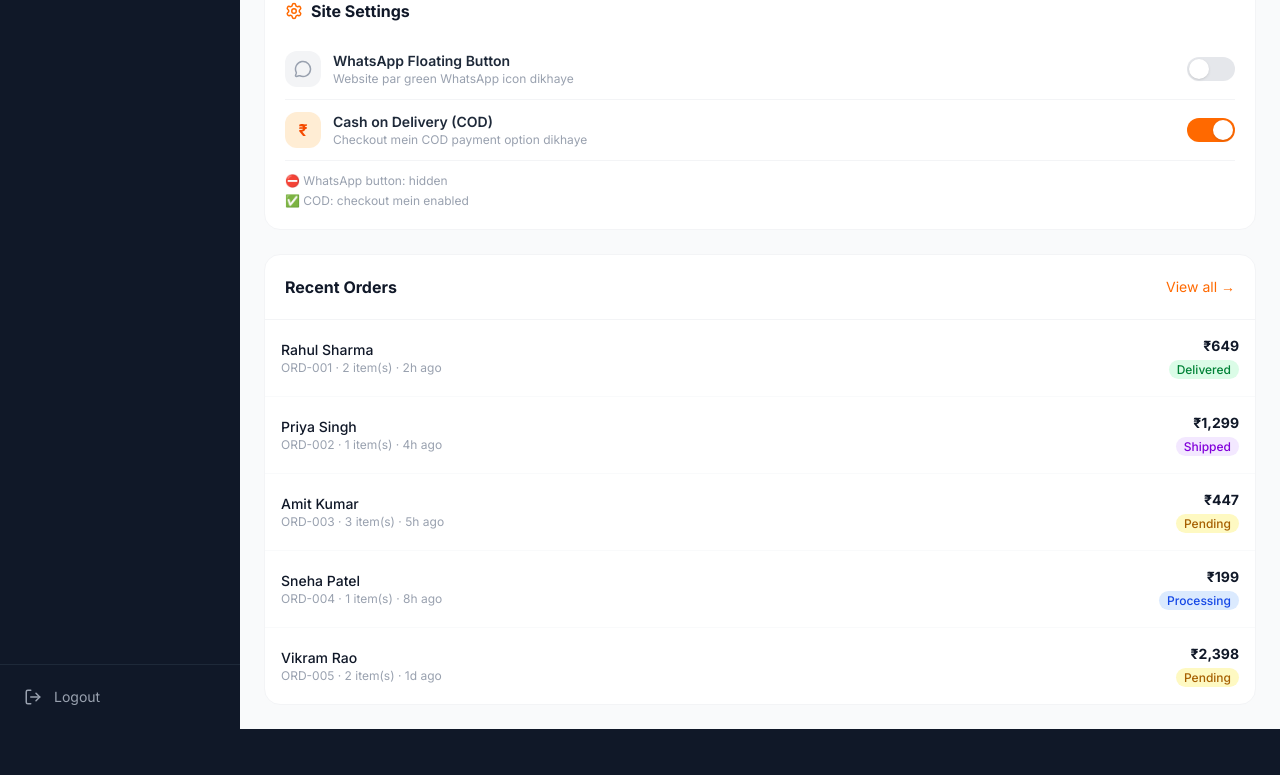
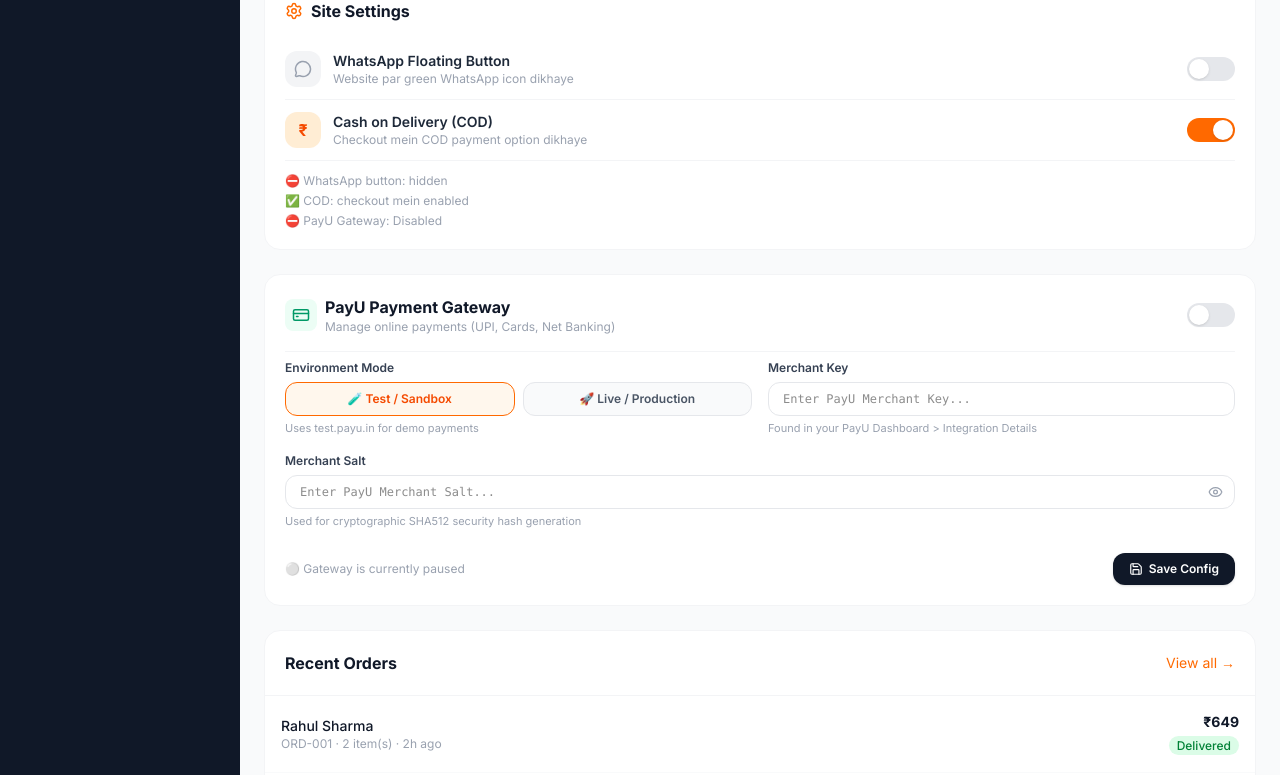
Before and after one commit to fonefusionasd-beep/fonefusionweb, a Next.js app: page /admin in a window 1280 px wide. Shown: the part 479-1254 px from the top of the page. Built offline with nearby package versions, Linux system fonts and the light colour scheme; sample sign-in values are in the browser's storage.

Commit message:
feat: payu payment gateway admin settings with test/live mode toggle and checkout integration

```diff
--- a/app/admin/page.tsx
+++ b/app/admin/page.tsx
@@ -5,7 +5,7 @@
 import {
   LayoutDashboard, Package, ShoppingBag, Tag, Smartphone,
   TrendingUp, Clock, CheckCircle, AlertCircle, LogOut, Menu, X,
-  MessageCircle, Settings
+  MessageCircle, Settings, Eye, EyeOff, CreditCard, Save, CheckCheck
 } from 'lucide-react';
 import { products, categories } from '@/lib/data';
 import { formatPrice } from '@/lib/utils';
@@ -44,7 +44,21 @@
 
 export default function AdminDashboard() {
   const [sidebarOpen, setSidebarOpen] = useState(false);
-  const { whatsappEnabled, setWhatsappEnabled, codEnabled, setCodEnabled } = useSettingsStore();
+  const {
+    whatsappEnabled, setWhatsappEnabled,
+    codEnabled, setCodEnabled,
+    payuEnabled, setPayuEnabled,
+    payuKey, setPayuKey,
+    payuSalt, setPayuSalt,
+    payuEnv, setPayuEnv,
+  } = useSettingsStore();
+  const [payuSaved, setPayuSaved] = useState(false);
+  const [showSalt, setShowSalt] = useState(false);
+
+  const savePayu = () => {
+    setPayuSaved(true);
+    setTimeout(() => setPayuSaved(false), 2000);
+  };
 
   return (
     <div className="flex min-h-screen bg-gray-50">
@@ -202,6 +216,116 @@
             <div className="mt-3 space-y-1">
               <p className="text-xs text-gray-400">{whatsappEnabled ? '✅ WhatsApp button: visible' : '⛔ WhatsApp button: hidden'}</p>
               <p className="text-xs text-gray-400">{codEnabled ? '✅ COD: checkout mein enabled' : '⛔ COD: checkout mein disabled'}</p>
+              <p className="text-xs text-gray-400">{payuEnabled ? `✅ PayU Gateway: Active (${payuEnv.toUpperCase()})` : '⛔ PayU Gateway: Disabled'}</p>
+            </div>
+          </div>
+
+          {/* ── PayU Payment Gateway Config ── */}
+          <div className="bg-white rounded-2xl border border-gray-100 p-5">
+            <div className="flex items-center justify-between mb-4">
+              <div className="flex items-center gap-2">
+                <div className="w-8 h-8 bg-emerald-50 rounded-lg flex items-center justify-center">
+                  <CreditCard size={18} className="text-emerald-600" />
+                </div>
+                <div>
+                  <h2 className="font-bold text-gray-900">PayU Payment Gateway</h2>
+                  <p className="text-xs text-gray-400">Manage online payments (UPI, Cards, Net Banking)</p>
+                </div>
+              </div>
+              {/* Enable / Disable Switch */}
+              <button
+                type="button"
+                onClick={() => setPayuEnabled(!payuEnabled)}
+                className={`relative w-12 h-6 rounded-full transition-colors duration-200 focus:outline-none ${payuEnabled ? 'bg-emerald-500' : 'bg-gray-200'}`}
+              >
+                <span className={`absolute top-0.5 left-0.5 w-5 h-5 bg-white rounded-full shadow transition-transform duration-200 ${payuEnabled ? 'translate-x-6' : 'translate-x-0'}`} />
+              </button>
+            </div>
+
+            {/* PayU Form Fields */}
+            <div className="space-y-4 pt-2 border-t border-gray-100">
+              <div className="grid grid-cols-1 md:grid-cols-2 gap-4">
+                {/* Environment Mode */}
+                <div>
+                  <label className="block text-xs font-semibold text-gray-700 mb-1.5">Environment Mode</label>
+                  <div className="flex gap-2">
+                    <button
+                      type="button"
+                      onClick={() => setPayuEnv('test')}
+                      className={`flex-1 py-2 px-3 text-xs font-semibold rounded-xl border transition-all ${payuEnv === 'test' ? 'bg-orange-50 border-orange-500 text-orange-600' : 'bg-gray-50 border-gray-200 text-gray-600 hover:bg-gray-100'}`}
+                    >
+                      🧪 Test / Sandbox
+                    </button>
+                    <button
+                      type="button"
+                      onClick={() => setPayuEnv('live')}
+                      className={`flex-1 py-2 px-3 text-xs font-semibold rounded-xl border transition-all ${payuEnv === 'live' ? 'bg-emerald-50 border-emerald-500 text-emerald-600' : 'bg-gray-50 border-gray-200 text-gray-600 hover:bg-gray-100'}`}
+                    >
+                      🚀 Live / Production
+                    </button>
+                  </div>
+                  <p className="text-[11px] text-gray-400 mt-1">
+                    {payuEnv === 'test' ? 'Uses test.payu.in for demo payments' : 'Processes real money via secure.payu.in'}
+                  </p>
+                </div>
+
+                {/* Merchant Key */}
+                <div>
+                  <label className="block text-xs font-semibold text-gray-700 mb-1.5">Merchant Key</label>
+                  <input
+                    type="text"
+                    placeholder="Enter PayU Merchant Key..."
+                    value={payuKey}
+                    onChange={(e) => setPayuKey(e.target.value)}
+                    className="w-full border border-gray-200 rounded-xl px-3.5 py-2 text-xs font-mono focus:outline-none focus:border-orange-500"
+                  />
+                  <p className="text-[11px] text-gray-400 mt-1">Found in your PayU Dashboard &gt; Integration Details</p>
+                </div>
+              </div>
+
+              {/* Merchant Salt */}
+              <div>
+                <label className="block text-xs font-semibold text-gray-700 mb-1.5">Merchant Salt</label>
+                <div className="relative">
+                  <input
+                    type={showSalt ? 'text' : 'password'}
+                    placeholder="Enter PayU Merchant Salt..."
+                    value={payuSalt}
+                    onChange={(e) => setPayuSalt(e.target.value)}
+                    className="w-full border border-gray-200 rounded-xl pl-3.5 pr-10 py-2 text-xs font-mono focus:outline-none focus:border-orange-500"
+                  />
+                  <button
+                    type="button"
+                    onClick={() => setShowSalt(!showSalt)}
+                    className="absolute right-3 top-1/2 -translate-y-1/2 text-gray-400 hover:text-gray-600"
+                  >
+                    {showSalt ? <EyeOff size={15} /> : <Eye size={15} />}
+                  </button>
+                </div>
+                <p className="text-[11px] text-gray-400 mt-1">Used for cryptographic SHA512 security hash generation</p>
+              </div>
+
+              {/* Save Button */}
+              <div className="flex items-center justify-between pt-2">
+                <span className="text-xs text-gray-400">
+                  {payuEnabled ? (payuKey && payuSalt ? '🟢 Ready to accept payments' : '⚠️ Enter Key & Salt to activate') : '⚪ Gateway is currently paused'}
+                </span>
+                <button
+                  type="button"
+                  onClick={savePayu}
+                  className="flex items-center gap-1.5 bg-gray-900 hover:bg-black text-white text-xs font-semibold px-4 py-2 rounded-xl transition-colors shadow-sm"
+                >
+                  {payuSaved ? (
+                    <>
+                      <CheckCheck size={14} className="text-emerald-400" /> Saved!
+                    </>
+                  ) : (
+                    <>
+                      <Save size={14} /> Save Config
+                    </>
+                  )}
+                </button>
+              </div>
             </div>
           </div>
 
--- a/app/checkout/page.tsx
+++ b/app/checkout/page.tsx
@@ -8,8 +8,9 @@
 
 export default function CheckoutPage() {
   const { items, totalPrice, clearCart } = useCartStore();
-  const { codEnabled } = useSettingsStore();
+  const { codEnabled, payuEnabled, payuEnv, payuKey } = useSettingsStore();
   const [form, setForm] = useState({ name: '', phone: '', email: '', address: '', city: '', pincode: '' });
+  const [paymentMethod, setPaymentMethod] = useState<'payu' | 'razorpay' | 'cod'>('cod');
   const [loading, setLoading] = useState(false);
   const [success, setSuccess] = useState(false);
 
@@ -129,21 +130,59 @@
           <div className="bg-white border border-gray-100 rounded-2xl p-6">
             <h2 className="text-lg font-bold text-gray-900 mb-4">Payment Method</h2>
             <div className="space-y-3">
-              {/* Online Payment - always shown */}
-              <label className="flex items-start gap-3 p-4 border border-gray-200 rounded-xl cursor-pointer hover:border-orange-300 transition-colors">
-                <input type="radio" name="payment" value="razorpay" defaultChecked className="mt-0.5 accent-orange-500" />
+              {/* PayU Gateway (when enabled in Admin) */}
+              {payuEnabled && (
+                <label className={`flex items-start gap-3 p-4 border rounded-xl cursor-pointer transition-colors ${paymentMethod === 'payu' ? 'border-orange-500 bg-orange-50/20' : 'border-gray-200 hover:border-orange-300'}`}>
+                  <input
+                    type="radio"
+                    name="payment"
+                    value="payu"
+                    checked={paymentMethod === 'payu'}
+                    onChange={() => setPaymentMethod('payu')}
+                    className="mt-0.5 accent-orange-500"
+                  />
+                  <div>
+                    <div className="flex items-center gap-2">
+                      <p className="text-sm font-semibold text-gray-800">⚡ Pay with PayU (UPI, Cards, Net Banking)</p>
+                      <span className={`text-[10px] font-bold px-1.5 py-0.5 rounded ${payuEnv === 'live' ? 'bg-emerald-100 text-emerald-700' : 'bg-amber-100 text-amber-700'}`}>
+                        {payuEnv.toUpperCase()}
+                      </span>
+                    </div>
+                    <p className="text-xs text-gray-500 mt-0.5">Pay via Google Pay, PhonePe, Paytm, Debit/Credit Card or Net Banking</p>
+                  </div>
+                </label>
+              )}
+
+              {/* Standard Online Payment */}
+              <label className={`flex items-start gap-3 p-4 border rounded-xl cursor-pointer transition-colors ${paymentMethod === 'razorpay' ? 'border-orange-500 bg-orange-50/20' : 'border-gray-200 hover:border-orange-300'}`}>
+                <input
+                  type="radio"
+                  name="payment"
+                  value="razorpay"
+                  checked={paymentMethod === 'razorpay'}
+                  onChange={() => setPaymentMethod('razorpay')}
+                  className="mt-0.5 accent-orange-500"
+                />
                 <div>
-                  <p className="text-sm font-medium text-gray-800">💳 Online Payment (UPI, Cards, Net Banking)</p>
-                  <p className="text-xs text-gray-500">Powered by Razorpay — 100% safe &amp; instant</p>
+                  <p className="text-sm font-medium text-gray-800">💳 Online Payment (Razorpay / Instant UPI)</p>
+                  <p className="text-xs text-gray-500 mt-0.5">Instant confirmation via Razorpay secure checkout</p>
                 </div>
               </label>
+
               {/* COD - only shown when admin has enabled it */}
               {codEnabled && (
-                <label className="flex items-start gap-3 p-4 border border-gray-200 rounded-xl cursor-pointer hover:border-orange-300 transition-colors">
-                  <input type="radio" name="payment" value="cod" className="mt-0.5 accent-orange-500" />
+                <label className={`flex items-start gap-3 p-4 border rounded-xl cursor-pointer transition-colors ${paymentMethod === 'cod' ? 'border-orange-500 bg-orange-50/20' : 'border-gray-200 hover:border-orange-300'}`}>
+                  <input
+                    type="radio"
+                    name="payment"
+                    value="cod"
+                    checked={paymentMethod === 'cod'}
+                    onChange={() => setPaymentMethod('cod')}
+                    className="mt-0.5 accent-orange-500"
+                  />
                   <div>
                     <p className="text-sm font-medium text-gray-800">💵 Cash on Delivery (COD)</p>
-                    <p className="text-xs text-gray-500">Pay with cash or UPI upon delivery at your doorstep</p>
+                    <p className="text-xs text-gray-500 mt-0.5">Pay with cash or UPI upon delivery at your doorstep</p>
                   </div>
                 </label>
               )}
--- a/lib/store.ts
+++ b/lib/store.ts
@@ -75,6 +75,15 @@
   setWhatsappEnabled: (val: boolean) => void;
   codEnabled: boolean;
   setCodEnabled: (val: boolean) => void;
+  // PayU
+  payuEnabled: boolean;
+  payuKey: string;
+  payuSalt: string;
+  payuEnv: 'test' | 'live';
+  setPayuEnabled: (val: boolean) => void;
+  setPayuKey: (val: string) => void;
+  setPayuSalt: (val: string) => void;
+  setPayuEnv: (val: 'test' | 'live') => void;
 }
 
 export const useSettingsStore = create<SettingsStore>()(
@@ -82,8 +91,16 @@
     (set) => ({
       whatsappEnabled: false,
       setWhatsappEnabled: (val) => set({ whatsappEnabled: val }),
-      codEnabled: true, // default ON
+      codEnabled: true,
       setCodEnabled: (val) => set({ codEnabled: val }),
+      payuEnabled: false,
+      payuKey: '',
+      payuSalt: '',
+      payuEnv: 'test',
+      setPayuEnabled: (val) => set({ payuEnabled: val }),
+      setPayuKey: (val) => set({ payuKey: val }),
+      setPayuSalt: (val) => set({ payuSalt: val }),
+      setPayuEnv: (val) => set({ payuEnv: val }),
     }),
     {
       name: 'fone-fusion-settings',
```
